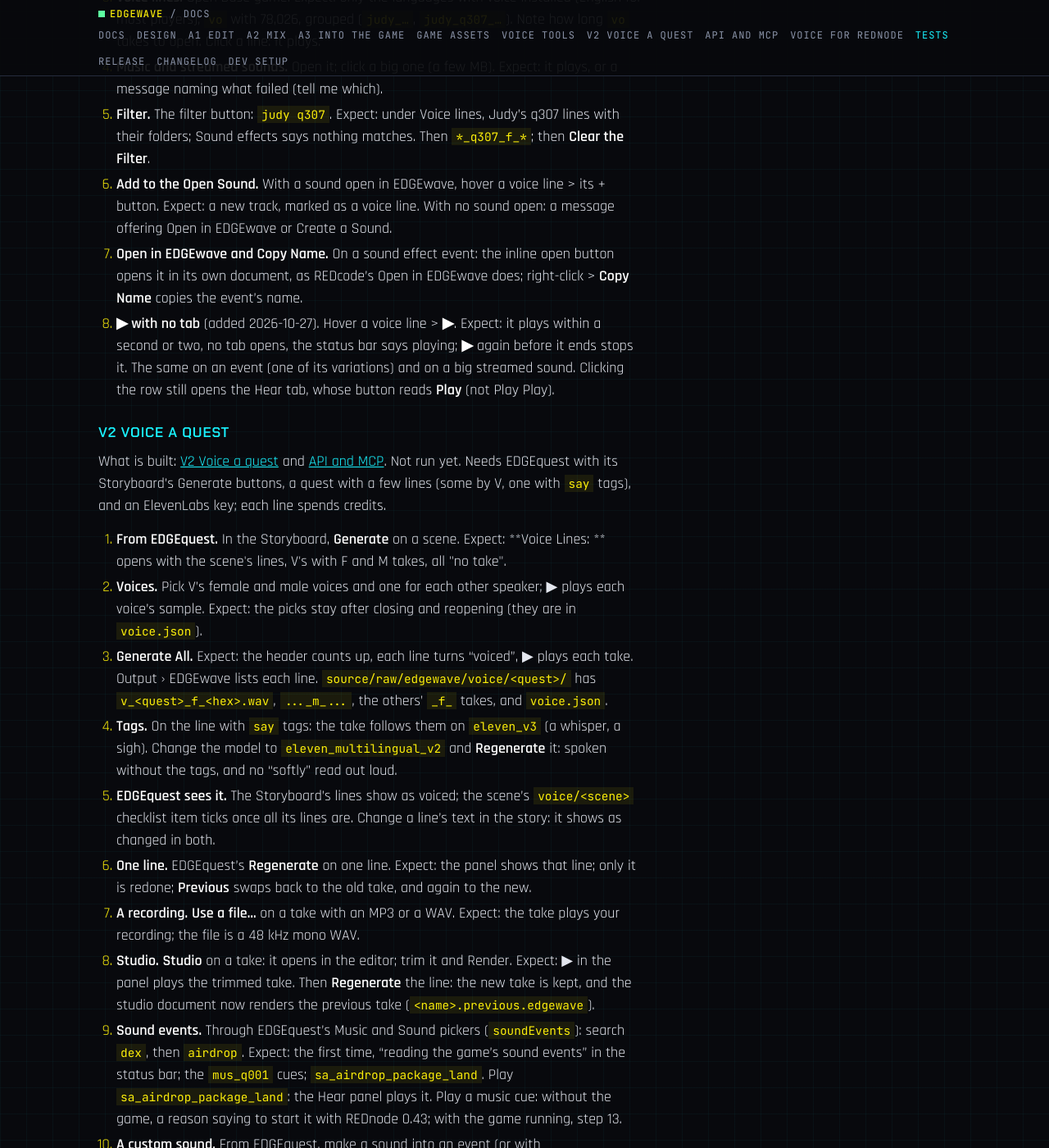
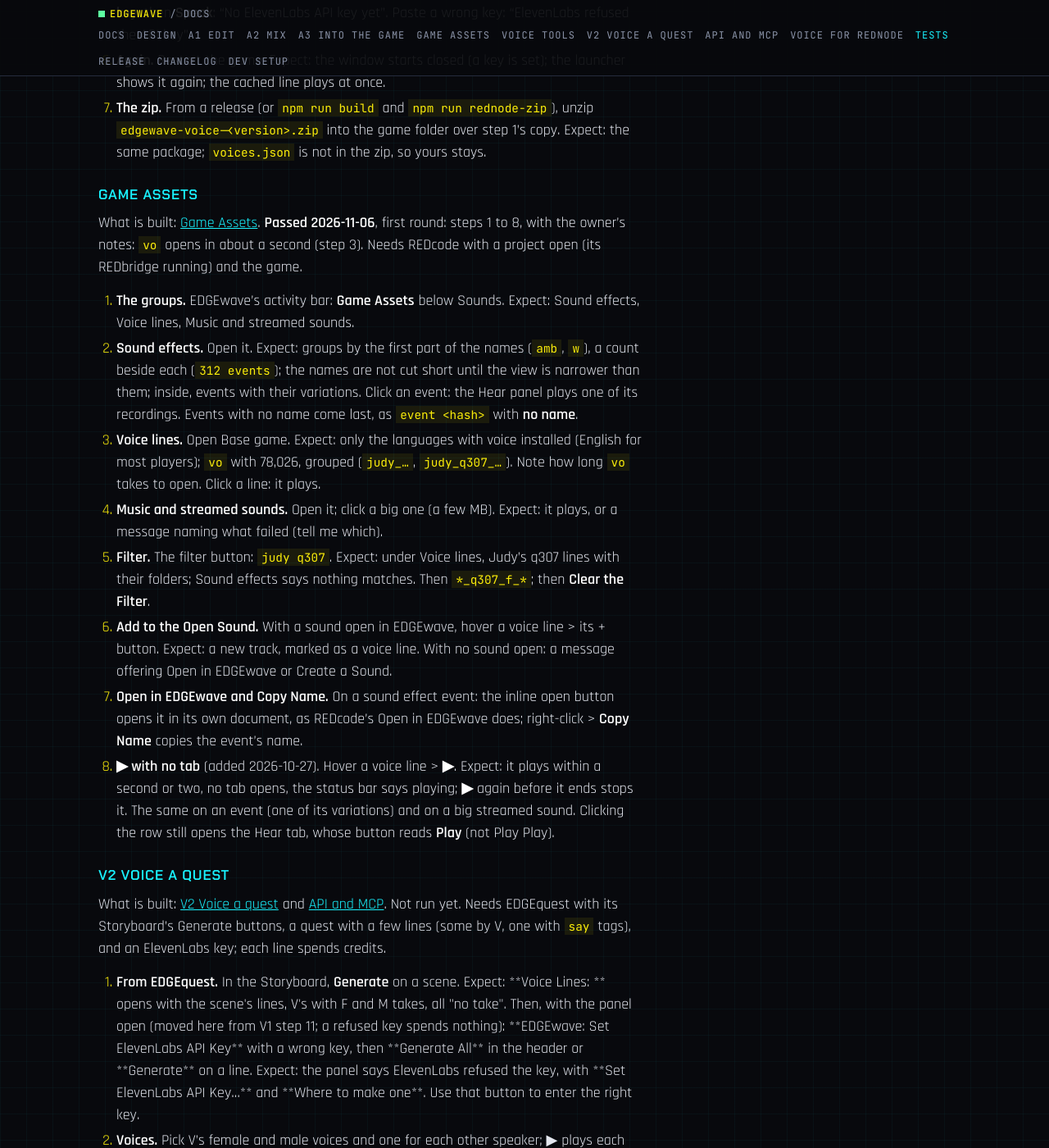
Before and after one commit to Edgemodders/EDGEwave, a Jekyll site: the page built from docs/testing.md, in a window 1280 px wide and 1400 px high, scrolled down 19794 px. Shown: the whole window at 82% size. Built offline with Jekyll 4.4.1, drawn with Linux system fonts in a browser that asks for light colours; our own code applies the rules of GitHub Pages for plain Markdown files; some of the changed text lies outside the part shown.

Commit message:
Testing: the owner's Part 1 passes; Voice Lines' key check moves to V2 step 1
Co-Authored-By: Claude Opus 5.5 <noreply@anthropic.com>

```diff
--- a/docs/testing.md
+++ b/docs/testing.md
@@ -16,14 +16,14 @@ Last updated 2026-10-24.
 | [Spike: decoding and encoding in the webview](#spike-decoding-and-encoding-in-vs-codes-webview) | By script, with game sounds | A1 | 2026-10-15 | Done |
 | [Spike: WAV to `.wem` with Wwise](#spike-wav-to-wem-with-wwise) | By script, with Wwise 2023.1.14 | V2 | 2026-10-23 | Done; in the game not yet |
 | [A1 Edit hand test](#a1-edit) | By hand, F5 | A1 | 2026-10-16 | Pass, after four rounds |
-| [A2 Mix hand test](#a2-mix) | By hand, F5 | A2 | 2026-10-20 | Pass, after four rounds; steps 14 and 15 (2026-10-24) to test |
-| [A3 Into the game hand test](#a3-into-the-game) | By hand, F5 and in the game | A3 | 2026-10-20 | Pass, after three rounds; steps 9 and 10 (2026-10-21), 11 and 12 (2026-10-24) to test |
-| [V1 Voice tools hand test](#v1-voice-tools) | By hand, with an ElevenLabs key (spends credits) | V1 | 2026-10-20 | Pass, first round; step 11 (2026-10-27) to test |
-| [Game Assets hand test](#game-assets) | By hand, F5, with the game | Game Assets | | To run (steps 1 to 8) |
+| [A2 Mix hand test](#a2-mix) | By hand, F5 | A2 | 2026-11-06 | Pass, after six rounds, with steps 14 and 15 |
+| [A3 Into the game hand test](#a3-into-the-game) | By hand, F5 and in the game | A3 | 2026-11-06 | Pass, after four rounds, with steps 9, 12 and step 11's first part; step 10 and step 11 in the game to test |
+| [V1 Voice tools hand test](#v1-voice-tools) | By hand, with an ElevenLabs key (spends credits) | V1 | 2026-11-06 | Pass, after two rounds, with step 11 |
+| [Game Assets hand test](#game-assets) | By hand, F5, with the game | Game Assets | 2026-11-06 | Pass, first round |
 | [EDGEwave Voice for REDnode hand test](#edgewave-voice-for-rednode) | By hand, in the game with REDnode, an ElevenLabs key (spends credits) | Voice for REDnode | | To run |
 | [EDGEwave Voice: REDnode's describer and the package's wiring](#edgewave-voice-for-rednode) | By script, no game | Voice for REDnode | 2026-10-27 | Pass |
 | [V2 Voice a quest hand test](#v2-voice-a-quest) | By hand, with EDGEquest and an ElevenLabs key (spends credits) | V2 | | To run |
-| [Sounds view: Project and Recent hand test](#sounds-view-project-and-recent) | By hand, F5 | A1 | 2026-10-19 | Pass |
+| [Sounds view: Project and Recent hand test](#sounds-view-project-and-recent) | By hand, F5 | A1 | 2026-11-06 | Pass, with step 8; the outside mix is a known gap |
 
 ## Automated
 
@@ -198,6 +198,7 @@ What is built: [A2 Mix](a2-mix.html). **Passed 2026-10-20**, after four rounds.
 | 3 | 2026-10-20 | 12 (the splitter) and 13 (moving lanes), new at the owner's request; the checkboxes' colours | Pass: "It all works great". Found in the round and fixed: the checkboxes were the browser's white box (now the theme's), and a lane moved by a grip, now by dragging the lane itself |
 | 4 | 2026-10-20 | Retest of step 3 with a holocall line and a voice line's WAV; step 6 with the checkboxes | Pass |
 | 5 | 2026-11-06 | Step 14, found during Sounds view step 8 | **Failed, fixed**: in a project with no `source/raw/edgewave/sounds` yet, the save dialog opened on the last folder used, since Windows ignores a starting folder that does not exist (the owner made the folder and it opened there). The folder is now made for the dialog and removed after it if still empty (`src/dialogFolder.ts`). To retest: step 14 |
+| 6 | 2026-11-06 | Retest of step 14 with the fix; step 15 | Pass. Step 15 without Shift: VS Code opens each file in its own tab with its default sound player |
 
 | Finding (round 1) | Fix |
 |---|---|
@@ -238,6 +239,7 @@ What is built, and the research behind the routes: [A3 Into the game](a3-game.ht
 | 1 | 2026-10-19 | Before the formal steps, the owner overrode a katana equip sound (track 4 of a mix, soloed), packed, deployed and heard it in the game: **the override works**. Two findings on the way, both fixed the same day (below) |
 | 2 | 2026-10-19 | Steps 1 to 5 pass. Step 4: the game played a REDmod custom sound for `dev_vending_machine_can_falls` (`mod_sfx_room`); REDmod's deploy found the mod and wrote every entry to `mods.json`, with no complaint about the WAVs. Step 5 first seemed to fail: with `mod_skip`, then two silent WAVs, the can still sounded the same. A short ping as its custom sound showed why: a can dropping plays several events layered together. On `w_melee_katana_equip`, one event on its own, the silent WAV silences it and `mod_skip` (by hand, the audible WAV left in place) does not. Gain 0 in `info.json` left a replacement loud. Three findings, fixed the same day (below). Finding events by ear was hard, so the owner asked REDnode for a Sound Tracer ([REDnode #14](https://github.com/Edgemodders/REDnode/issues/14)) |
 | 3 | 2026-10-20 | Step 6 retest with the checkboxes: the tracks in the mix come first, as expected; the last choice, in a group out of the mix, did not seem marked. It was, as the row's small dim description; now in the row's name and its group's heading (below). Then, on that build, steps 6, 7 and 8 (with the swap) pass. **A3 passes** |
+| 4 | 2026-11-06 | Steps 9 and 12, step 11's first part | Pass. Step 12: a click opens the Hear tab with **Play**, not playing at once; an override's row opens its mix instead, to be made the same after 0.2.0. Step 9 needs a game sound effect on a track for the override and event rows. Step 10 and step 11 in the game to test |
 
 | Finding (round 1) | Fix |
 |---|---|
@@ -271,7 +273,7 @@ What is built, and the research behind the routes: [A3 Into the game](a3-game.ht
 9. **How to hear it** (EDGEwave #4). Add to Project with an override, then with a REDmod route. Expect: the message ends with how to hear it (Pack and Install, then restart the game; for the override, not to hot-deploy it), with **Pack and Install** and **Pack**. **Pack and Install** runs REDcode's, which says it packed and installed.
 10. **As a REDnode sound** (EDGEwave #2). Needs REDnode in the game. On a document with a voice line in the mix: **Add to Project…** > **In a REDnode package, for its code to play…** (As a REDnode sound… until 2026-10-24) > **New package in the game folder…**, id `edgewave-test`, keep the name, **Dialogue** (offered first). Expect: `red4ext/plugins/REDnode/apps/edgewave-test/` with `rednode-app.json` (the sound under `sounds`, category `dialogue`), `mod.mjs` and `sounds/<name>.wav`. With the game running and a save loaded, the new package starts and plays the line once; the Dialogue slider changes its volume. Change the mix and do the same again: no question, and the package restarts with the new sound. Then **New package in the project…**: the same under `source/resources/red4ext/plugins/REDnode/apps/<id>/`; **Pack and Install** puts it in the game folder and it plays (while the game runs, or after a restart). Delete the test packages from the game folder after.
 11. **A new sound for this project** (the owner's request, 2026-10-24). On a sound made from files or a generated sound: **Add to Project…**. Expect: **A new sound for this project…** first; it offers `edgewave_<document name>`; typing a game event's name (`sa_airdrop_package_land`) is refused; **A sound effect, heard from where it plays** first. Then `source/customSounds/<name>.wav` and its `info.json` entry; the message has **Copy Name**. In the game, with EDGEquest's test quest posting the name from a phase and a scene: heard or not; tell me which.
-12. **Project sounds.** EDGEwave's Sounds view. Expect: **Project sounds** lists the new sound (and any other custom sound of the project) with its type and length; a click plays it; **Copy Name** copies it. In EDGEquest, its sound picker offers it first.
+12. **Project sounds.** EDGEwave's Sounds view. Expect: **Project sounds** lists the new sound (and any other custom sound of the project) with its type and length; a click opens the Hear tab with **Play** (it does not play at once); **Copy Name** copies it. In EDGEquest, its sound picker offers it first.
 
    Before playing, take out an earlier REDmod replacement of the same event (its WAV in `source/customSounds` and its `info.json` entry), or turn `redcode.pack.redmod` off: REDmod's sound would play instead of the override. An override is one variation: an event with several may play another one some of the time.
 
@@ -282,6 +284,7 @@ What is built: [V1 Voice tools](voice-tools.html). **Passed 2026-10-20**, first
 | Round | Date | Result |
 |---|---|---|
 | 1 | 2026-10-20 | Steps 1 to 10 pass, no findings. Settled: a voice's preview (an MP3) plays in VS Code's page (step 4); a remix works on an instant clone (step 6). Step 2: no "refused 48000 Hz" line, so the owner's plan takes 48 kHz |
+| 2 | 2026-11-06 | Step 11 passes, its Voice Lines part moved to V2 step 1 |
 
 1. **The key.** In a sound document, click **Generate Sound…**, describe a sound (such as `a heavy metal door slams in a concrete corridor`), **Generate**. Expect: a password box for the key the first time; then **Take 1** in the dialog with a play button, and no new track yet. Change the description, **Generate again**: Take 2 above Take 1; play both. **Add** on the one you want. Expect: the dialog closes; a new track at the mix cursor, selected, with that take. Its WAV is in the document's `.gen` folder; the other take is not saved anywhere.
 2. **The rate.** Output › EDGEwave. Expect: no "refused 48000 Hz" line on a plan that allows 48 kHz; with one, the next tools use 24 kHz. Tell me which.
@@ -293,7 +296,7 @@ What is built: [V1 Voice tools](voice-tools.html). **Passed 2026-10-20**, first
 8. **Into the game.** Add to Project on a document with a Re-Voiced line (the named REDmod route, as for any voice line). Expect: the render at 48 kHz, as for any mix.
 9. **Clean up.** **EDGEwave: ElevenLabs Voices Made by EDGEwave…**: the clone and the saved remix are listed; delete them. Expect: they are gone from your ElevenLabs account's voices.
 10. **Errors.** **EDGEwave: Set ElevenLabs API Key** with a wrong key, then Generate Sound. Expect: the dialog shows ElevenLabs' message (such as "Invalid API key"), nothing is added. Set the right key again.
-11. **No key, or a wrong one** (the owner's request, 2026-10-27; round 1 the same day: with a voice line selected, the dialog starts on its own voice, which dimmed the voice list and its button; round 2: the message and buttons showed twice. Now once, on the status line; the list says it needs a key). Select a voice line's track first. **EDGEwave: Clear ElevenLabs API Key**, then **Speak Line…**; close the password box with Escape. Expect: the voice list says no key is set, with **Set ElevenLabs API Key…** and **Where to make one**. **Where to make one** opens ElevenLabs' help. **Set ElevenLabs API Key…** with a wrong key: the list says ElevenLabs refused it, with the buttons again. Then the right key: the voices load. The same in **Voice Lines**: with a wrong key, **Generate** shows the message and the button there.
+11. **No key, or a wrong one** (the owner's request, 2026-10-27; round 1 the same day: with a voice line selected, the dialog starts on its own voice, which dimmed the voice list and its button; round 2: the message and buttons showed twice. Now once, on the status line; the list says it needs a key). Select a voice line's track first. **EDGEwave: Clear ElevenLabs API Key**, then **Speak Line…**; close the password box with Escape. Expect: the voice list says no key is set, with **Set ElevenLabs API Key…** and **Where to make one**. **Where to make one** opens ElevenLabs' help. **Set ElevenLabs API Key…** with a wrong key: the list says ElevenLabs refused it, with the buttons again. Then the right key: the voices load. Voice Lines' part is in [V2 step 1](#v2-voice-a-quest), where the panel first opens.
 
 ### EDGEwave Voice for REDnode
 
@@ -311,7 +314,7 @@ Checked by script on 2026-10-27, no game: REDnode's own describer (`node package
 
 ### Game Assets
 
-What is built: [Game Assets](game-assets.html). Not run yet. Needs REDcode with a project open (its REDbridge running) and the game.
+What is built: [Game Assets](game-assets.html). **Passed 2026-11-06**, first round: steps 1 to 8, with the owner's notes: `vo` opens in about a second (step 3). Needs REDcode with a project open (its REDbridge running) and the game.
 
 1. **The groups.** EDGEwave's activity bar: **Game Assets** below Sounds. Expect: Sound effects, Voice lines, Music and streamed sounds.
 2. **Sound effects.** Open it. Expect: groups by the first part of the names (`amb`, `w`), a count beside each (`312 events`); the names are not cut short until the view is narrower than them; inside, events with their variations. Click an event: the Hear panel plays one of its recordings. Events with no name come last, as `event <hash>` with **no name**.
@@ -326,7 +329,7 @@ What is built: [Game Assets](game-assets.html). Not run yet. Needs REDcode with
 
 What is built: [V2 Voice a quest](voice-lines.html) and [API and MCP](api.html). Not run yet. Needs EDGEquest with its Storyboard's Generate buttons, a quest with a few lines (some by V, one with `say` tags), and an ElevenLabs key; each line spends credits.
 
-1. **From EDGEquest.** In the Storyboard, **Generate** on a scene. Expect: **Voice Lines: <quest>** opens with the scene's lines, V's with F and M takes, all "no take".
+1. **From EDGEquest.** In the Storyboard, **Generate** on a scene. Expect: **Voice Lines: <quest>** opens with the scene's lines, V's with F and M takes, all "no take". Then, with the panel open (moved here from V1 step 11; a refused key spends nothing): **EDGEwave: Set ElevenLabs API Key** with a wrong key, then **Generate All** in the header or **Generate** on a line. Expect: the panel says ElevenLabs refused the key, with **Set ElevenLabs API Key…** and **Where to make one**. Use that button to enter the right key.
 2. **Voices.** Pick V's female and male voices and one for each other speaker; ▶ plays each voice's sample. Expect: the picks stay after closing and reopening (they are in `voice.json`).
 3. **Generate All.** Expect: the header counts up, each line turns "voiced", ▶ plays each take. Output › EDGEwave lists each line. `source/raw/edgewave/voice/<quest>/` has `v_<quest>_f_<hex>.wav`, `..._m_...`, the others' `_f_` takes, and `voice.json`.
 4. **Tags.** On the line with `say` tags: the take follows them on `eleven_v3` (a whisper, a sigh). Change the model to `eleven_multilingual_v2` and **Regenerate** it: spoken without the tags, and no "softly" read out loud.
@@ -348,6 +351,7 @@ Asked for by the owner on 2026-10-19: a document kept outside the open folder (m
 |---|---|---|
 | 1 | 2026-10-19 | **Pass**: the owner reports it all works, with the Open Folder icon |
 | 2 | 2026-11-06 | Step 8's outside mix: **the gap is confirmed**. A mix saved in Downloads, Add to Project > Override sound 814445922: the message names the `.opuspak` and `.opusinfo` written under `source/archive`; the mix is under Recent only, as it should be, and the override is not under Project sounds. To fix after 0.2.0. The rest of step 8 to test |
+| 3 | 2026-11-06 | Step 8's other parts pass: Project, Project sounds saying how each came, a new mix showing without Refresh |
 
 1. **Project.** Open a folder or a REDcode project with sound documents, and click the EDGEwave icon. Expect: **Project**, with the REDcode project's name beside it (or the folder's), listing the folder's documents by their folder.
 2. **Recent, outside the folder.** With no REDcode project open, Open Sound… on a `.wav` outside the open folder (such as in Documents). Expect: it is first under **Recent**, with its full folder (your home as `~`); it is not under Project.
```
Also changed, not shown: CLAUDE.md (+4 -4 lines).
